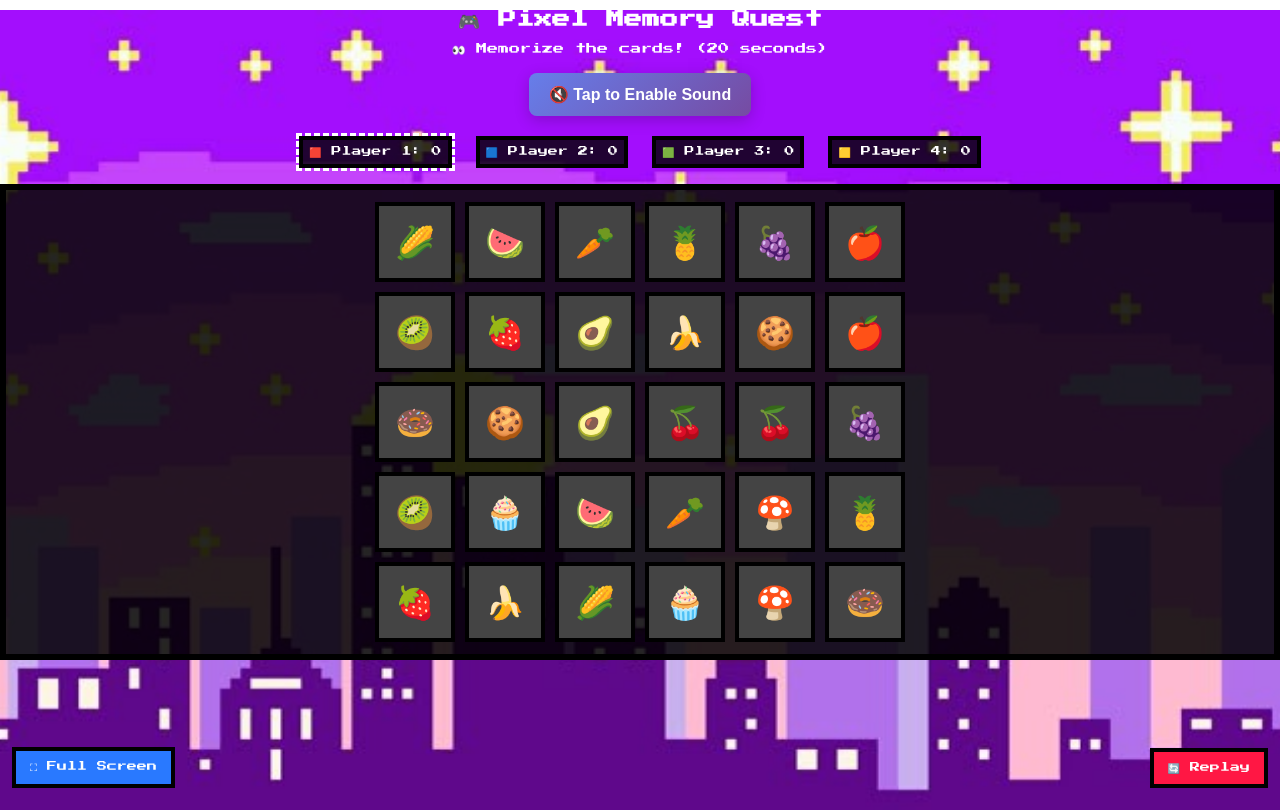
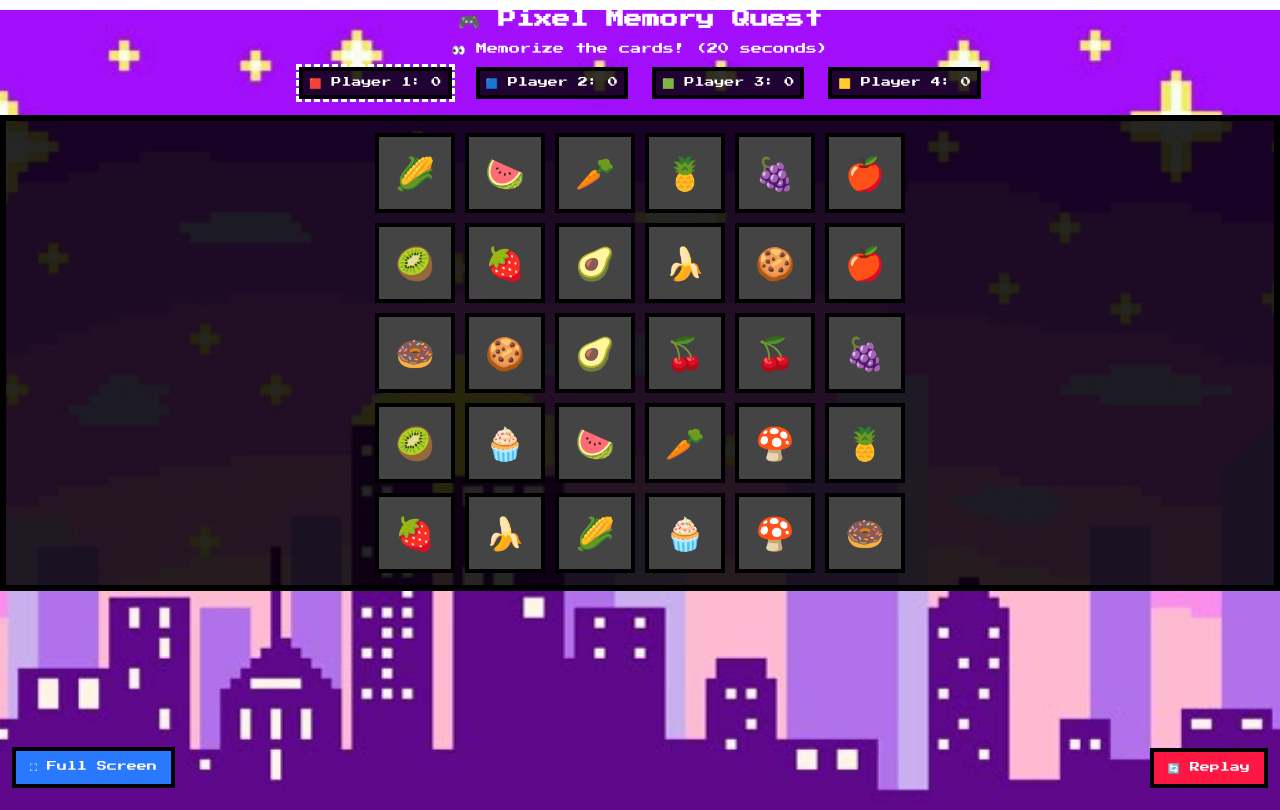
Before and after one commit to PhoebeTTY2/communication-card-game, a plain HTML site: page index.html in a window 1280 px wide. Drawn offline with Linux system fonts and the light colour scheme.

Commit message:
Add files via upload

```diff
--- a/index.html
+++ b/index.html
@@ -4,38 +4,6 @@
   <meta charset="UTF-8">
   <title>Pixel Memory Quest</title>
   <meta name="viewport" content="width=device-width, initial-scale=1.0, viewport-fit=cover">
-  <style>
-    /* Simple button styling for the music button */
-    #musicBtn {
-      padding: 12px 20px;
-      font-size: 16px;
-      background: linear-gradient(135deg, #667eea 0%, #764ba2 100%);
-      color: white;
-      border: none;
-      border-radius: 8px;
-      cursor: pointer;
-      margin: 10px;
-      font-weight: bold;
-      box-shadow: 0 4px 15px rgba(0,0,0,0.2);
-      transition: all 0.3s;
-    }
-
-    #musicBtn:hover {
-      transform: translateY(-2px);
-      box-shadow: 0 6px 20px rgba(0,0,0,0.25);
-    }
-
-    #musicBtn.active {
-      background: linear-gradient(135deg, #4CAF50 0%, #2E7D32 100%);
-    }
-
-    #musicBtn:disabled {
-      background: #cccccc;
-      cursor: not-allowed;
-      transform: none;
-      box-shadow: none;
-    }
-  </style>
   <link rel="stylesheet" href="style.css">
 </head>
 
@@ -56,9 +24,6 @@
   <div id="game">
     <h1>🎮 Pixel Memory Quest</h1>
     <p id="instruction">👀 Memorize the cards! (20 seconds)</p>
-
-    <!-- Added music control button -->
-    <button id="musicBtn">🔇 Tap to Enable Sound</button>
 
     <div id="players">
       <div class="player p0 active">🟥 Player 1: <span>0</span></div>
```
